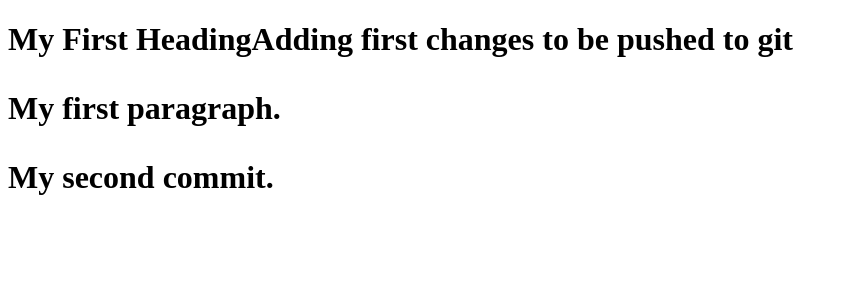
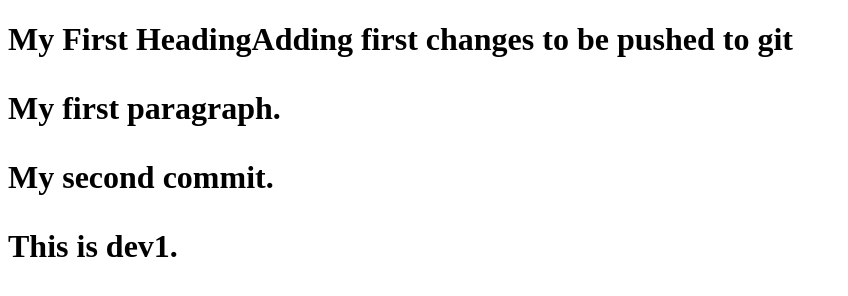
Before and after one commit to gururajang/git-demo, a plain HTML site: page web/index.html in a window 1280 px wide. Shown: the whole page, without its empty margins (0-848 px from the left). Drawn offline with Linux system fonts and the light colour scheme.

Commit message:
Dev1 changes

```diff
--- a/web/index.html
+++ b/web/index.html
@@ -5,6 +5,7 @@
 <h1>My First HeadingAdding first changes to be pushed to git
 <p>My first paragraph.</p>
 <p>My second commit.</p>
+<p>This is dev1.</p>
 
 </body>
 </html>
```
